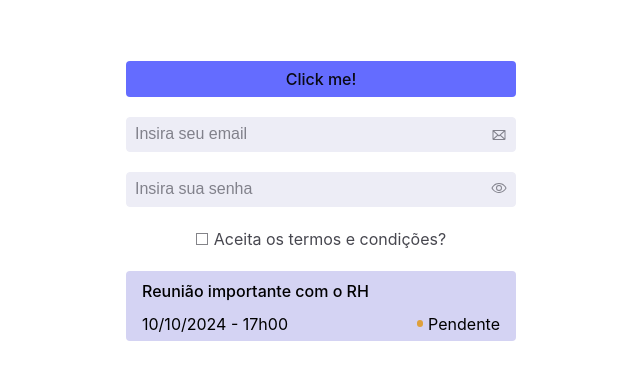
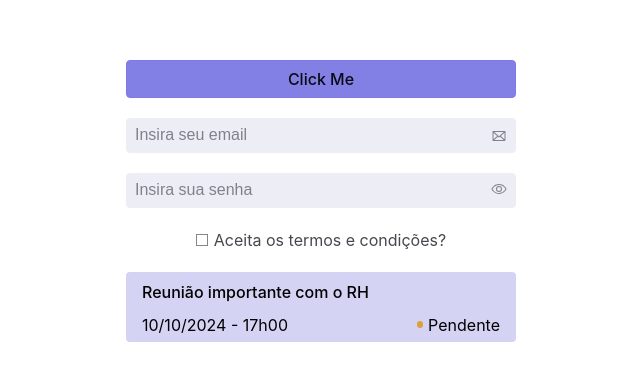
Before and after one commit to SchedulAI/SchedulAI, a React (Vite) app in the folder Frontend/: page / in a window 1280 px wide. Shown: the part 199-580 px from the top of the page, without its empty margins (319-959 px from the left). Built offline with nearby package versions, Linux system fonts and the light colour scheme.

Commit message:
feature: converte button styled and add label

```diff
--- a/Frontend/package.json
+++ b/Frontend/package.json
@@ -12,7 +12,8 @@
   "dependencies": {
     "@phosphor-icons/react": "^2.1.7",
     "react": "^18.3.1",
-    "react-dom": "^18.3.1"
+    "react-dom": "^18.3.1",
+    "styled-components": "^6.1.13"
   },
   "devDependencies": {
     "@eslint/js": "^9.11.1",
--- a/Frontend/src/App.tsx
+++ b/Frontend/src/App.tsx
@@ -5,10 +5,13 @@ import { Checkbox } from "./components/Checkbox";
 import { Card } from "./components/Card";
 
 function App() {
-
 	return (
 		<div className="container-app">
-      <Button onClick={() => alert("Hello, world!")}>Click me!</Button>
+			<Button
+				onClick={() => alert("Hello, world!")}
+				width="full"
+				label="Click Me"
+			/>
 			<Input
 				readOnly={false}
 				type="email"
@@ -29,7 +32,11 @@ function App() {
 				label="Aceita os termos e condições?"
 				onChange={() => console.log("opa")}
 			></Checkbox>
-      <Card data="10/10/2024 - 17h00" status="Pendente" subject="Reunião importante com o RH"></Card>
+			<Card
+				data="10/10/2024 - 17h00"
+				status="Pendente"
+				subject="Reunião importante com o RH"
+			></Card>
 		</div>
 	);
 }
--- a/Frontend/src/components/Button/button.css
+++ /dev/null
@@ -1,22 +0,0 @@
-* {
-    margin: 0;
-    padding: 0;
-    box-sizing: border-box;
-  }
-
-.button{
-    padding: 8px 16px;
-    border: none;
-    border-radius: 4px;
-    background-color: #646cff;
-    color: #0A0A15;
-    transition: all ease-in-out 0.3s;
-}
-
-.button:hover{
-    filter: brightness(1.2);
-}
-
-.button:focus{
-    outline: 1px solid black;
-}
--- a/Frontend/src/components/Button/index.tsx
+++ b/Frontend/src/components/Button/index.tsx
@@ -1,15 +1,45 @@
-import './button.css';
+import styled from "styled-components";
+
+const StyledButton = styled.button<{ width: "full" | "fit" }>`
+	display: flex;
+	justify-content: center;
+	align-items: center;
+	gap: 4px;
+	padding: 8px 16px;
+	border: 1px solid #7d79e6;
+	border-radius: 4px;
+	background-color: #8380e5;
+	color: #0a0a15;
+	transition: all ease-in-out 0.3s;
+	width: ${({ width }) => (width === "full" ? "100%" : "fit-content")};
+
+	&:hover {
+		background-color: #7a77da;
+		border: 1px solid #716ed2;
+	}
+
+	&:focus {
+		background-color: #6e6bd0;
+		border: 1px solid #6663c8;
+	}
+`;
 
 interface ButtonProps {
-    children: React.ReactNode;
-    onClick: () => void;
-    disabled?: boolean;
+	onClick: () => void;
+	disabled?: boolean;
+	width?: "full" | "fit";
+	label: string;
 }
 
-export const Button = ({ children, onClick, disabled }: ButtonProps) => {
-    return (
-        <button onClick={onClick} disabled={disabled} className='button'>
-            {children}
-        </button>
-    );
-}
+export const Button = ({
+	onClick,
+	disabled,
+	label,
+	width = "fit",
+}: ButtonProps) => {
+	return (
+		<StyledButton onClick={onClick} disabled={disabled} width={width}>
+			<p>{label}</p>
+		</StyledButton>
+	);
+};
```
Also changed, not shown: 1 other file (tests, documents, lock files or other folders). Lines whose indentation alone changed are shown as unchanged.
